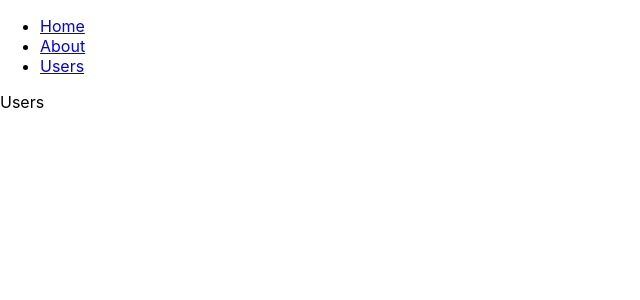
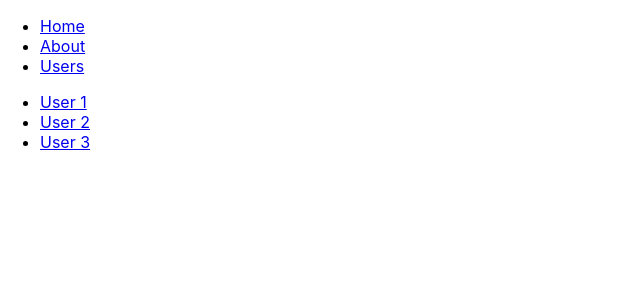
Before and after one commit to asuf29/routing, a React (Create React App) app: page /users in a window 1280 px wide. Shown: the top 300 px of the page, without its empty margins (0-640 px from the left). Built offline with nearby package versions, Linux system fonts and the light colour scheme.

Commit message:
component not showing problem solved

```diff
--- a/package.json
+++ b/package.json
@@ -8,7 +8,7 @@
     "@testing-library/user-event": "^13.5.0",
     "react": "^18.2.0",
     "react-dom": "^18.2.0",
-    "react-router-dom": "^5.2.0",
+    "react-router-dom": "^5.3.4",
     "react-scripts": "5.0.1",
     "web-vitals": "^2.1.4"
   },
--- a/src/components/Users.js
+++ b/src/components/Users.js
@@ -1,5 +1,19 @@
-import React from "react";
+import { Link } from "react-router-dom";
 
 export default function Users() {
-  return <div>Users</div>;
+  return (
+    <div>
+      <ul>
+        <li>
+          <Link to="/user/1">User 1</Link>
+        </li>
+        <li>
+          <Link to="/user/2">User 2</Link>
+        </li>
+        <li>
+          <Link to="/user/3">User 3</Link>
+        </li>
+      </ul>
+    </div>
+  );
 }
```
Also changed, not shown: 1 other file (tests, documents, lock files or other folders).
